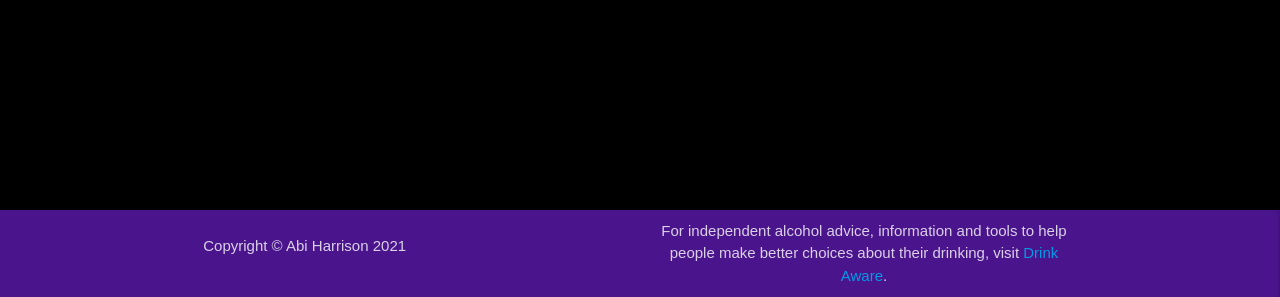
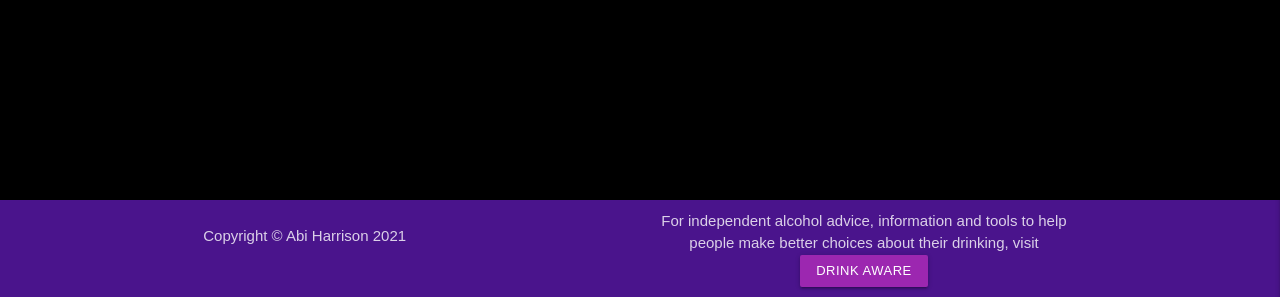
Before and after one commit to Abibubble/ms3-the-bar-blade, a Flask app: page / in a window 1280 px wide. Shown: the part 503-800 px from the top of the page. Run offline with Flask 2, Linux system fonts and the light colour scheme; data that the repository does not hold is empty; some libraries are stand-ins or nearby versions; some web fonts are replaced.

Commit message:
style: Edit drink aware styling

```diff
--- a/static/css/style.css
+++ b/static/css/style.css
@@ -178,12 +178,12 @@
     background-color: transparent !important;
 }
 
+.footer-row {
+    margin-bottom: 0 !important;
+}
+
 .footer-copyright {
     background-color: var(--purple) !important;
-}
-
-.footer-row {
-    margin-bottom: 0 !important;
 }
 
 /* ----------------------------------------------------------------------------------- Media queries */
--- a/templates/footer.html
+++ b/templates/footer.html
@@ -6,7 +6,7 @@
                     <p class="copyright">Copyright &copy; Abi Harrison <span id="copyright"></span></p>
                 </div>
                 <div class="col s6 center-align">
-                    For independent alcohol advice, information and tools to help people make better choices about their drinking, visit <a href="https://www.drinkaware.co.uk/">Drink Aware</a>.
+                    For independent alcohol advice, information and tools to help people make better choices about their drinking, visit <a href="https://www.drinkaware.co.uk/" class="btn-small purple white-text drink-aware">Drink Aware</a>
                 </div>
             </div>
         </div>
```
